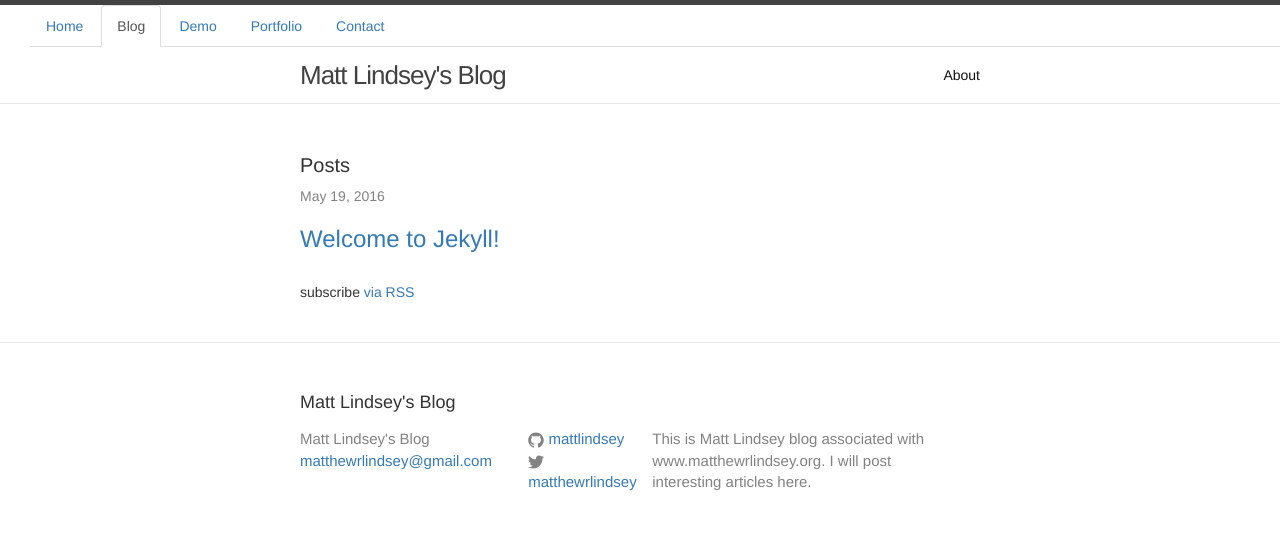
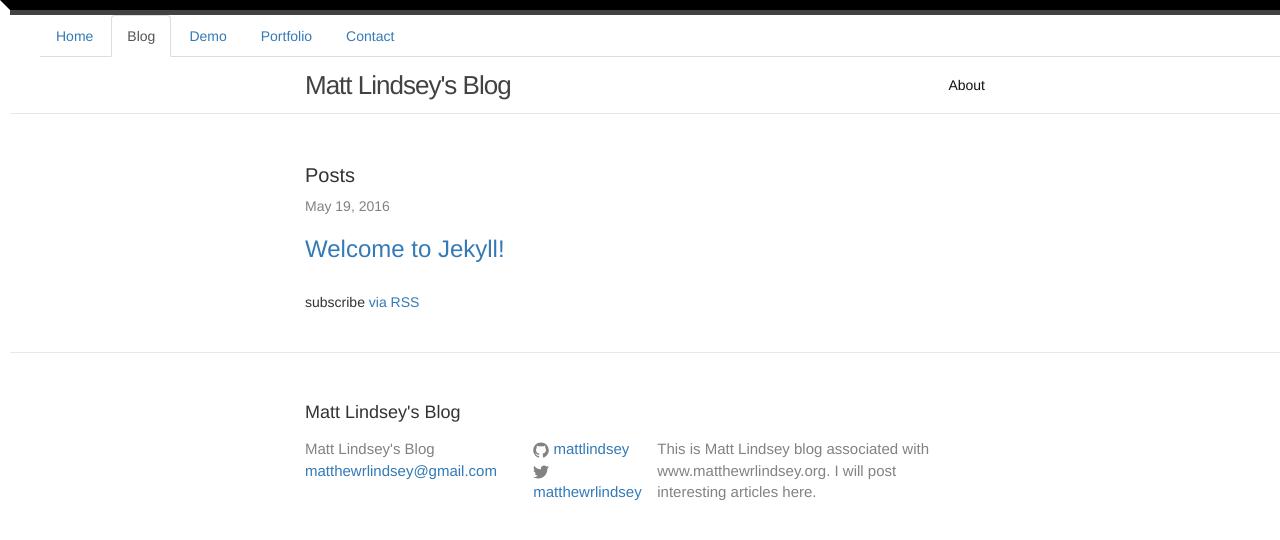
Before and after one commit to mattlindsey/mattlindsey.github.io, a Jekyll site: the page built from index.html, in a window 1280 px wide. Shown: the top 540 px of the page. Built offline with Jekyll 4.4.1, drawn with Linux system fonts in a browser that asks for light colours.

Commit message:
Set body border

```diff
--- a/_sass/_base.scss
+++ b/_sass/_base.scss
@@ -204,3 +204,11 @@ pre {
         }
     }
 }
+
+/**
+ *  MRL, 2016
+ */
+body {
+    border-top: solid 10px #000;
+    border-left: solid 10px white;
+}
```
